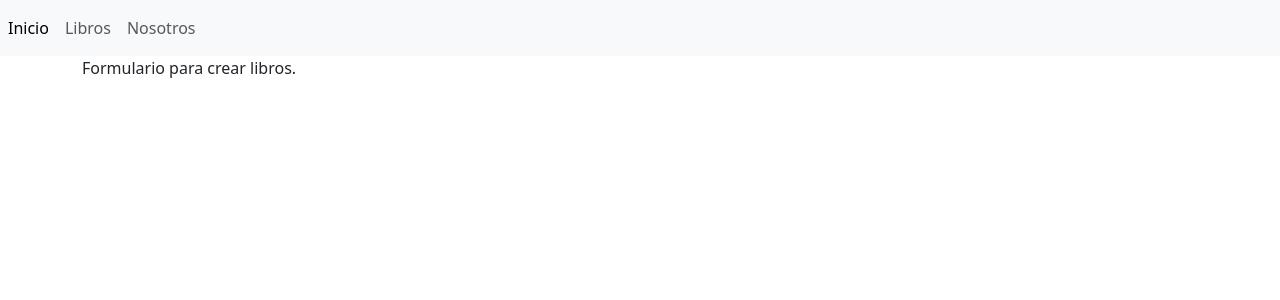
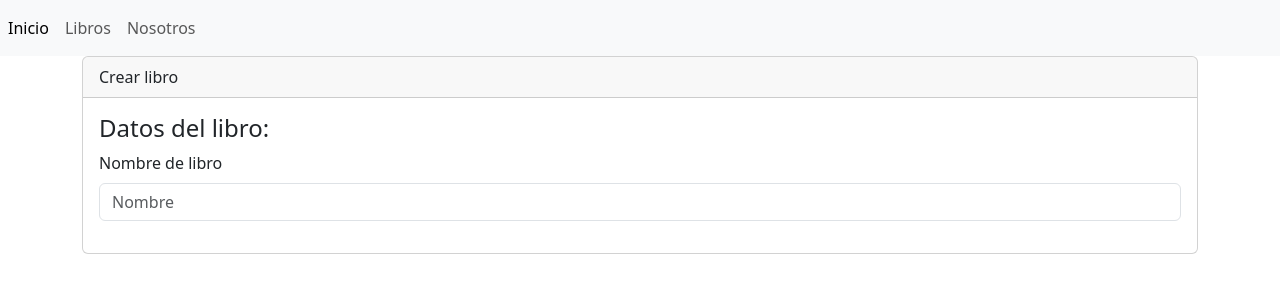
Before and after one commit to andychavez95/CRUD-con-Django, a Django app: page /libros/crear/ in a window 1280 px wide. Shown: the top 300 px of the page. Run offline with Django 5.2, Linux system fonts and the light colour scheme.

Commit message:
Formulario para crear un libro

```diff
--- a/CRUD_con_Django/Libreria/templates/books/create_book.html
+++ b/CRUD_con_Django/Libreria/templates/books/create_book.html
@@ -1,5 +1,15 @@
 {% extends "base.html" %}
 {% block title %} Crear un libro {% endblock %}
 {% block content %}
-Formulario para crear libros.
+<div class="card">
+    <div class="card-header">
+        Crear libro
+    </div>
+    <div class="card-body">
+        <h4 class="card-title">Datos del libro:</h4>
+        <!-- Incluir el formulario -->
+        {% include 'books/forms.html' %}
+    </div>
+</div>
+
 {% endblock %}
```
